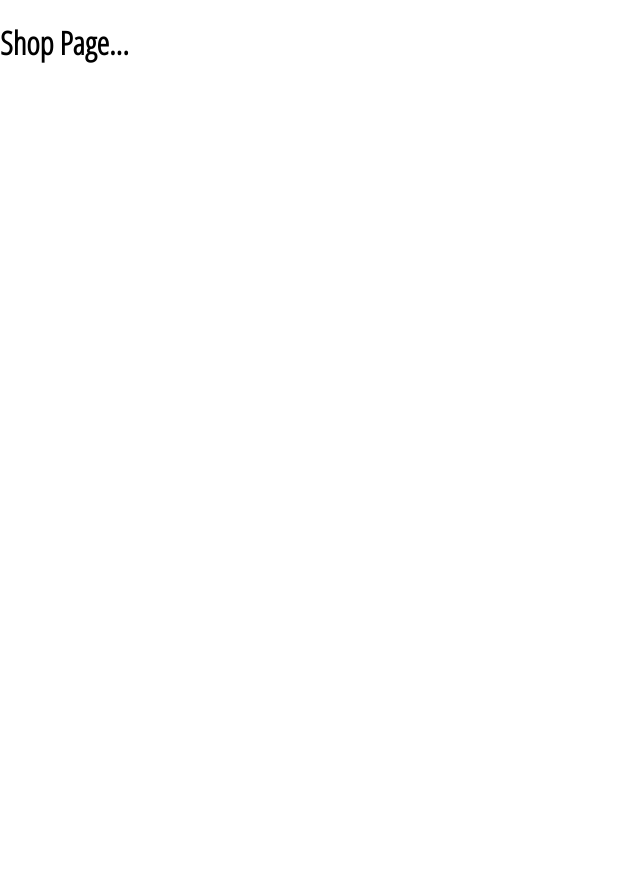
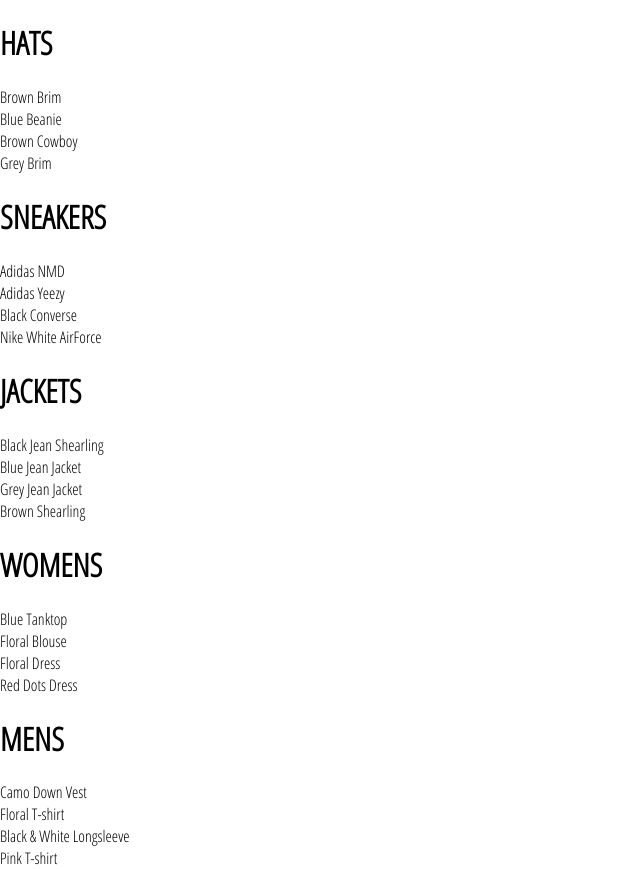
Before and after one commit to And4Web/And-Clothing-Ecommerce, a React (Create React App) app: page /shop in a window 1280 px wide. Shown: the whole page, without its empty margins (0-640 px from the left). Before the commit the page ends 800 px from the top, so only its background shows below. Built offline with nearby package versions, Linux system fonts and the light colour scheme.

Commit message:
preview collection

```diff
--- a/src/components/preview-collection/preview-collection.component.jsx
+++ b/src/components/preview-collection/preview-collection.component.jsx
@@ -1,6 +1,19 @@
 import React from 'react';
 import './preview-collection.styles.sass';
 
+const CollectionPreview = ({title, items}) => (
+  <div className='collection-preview'>
+    <h1 className='title'>{title.toUpperCase()}</h1>
+    <div className='preview'>
+      {
+        items.filter((item, index) => index < 4).map(item => (
+          <div key={item.id}>{item.name}</div>
+        ))
+      }
+    </div>
+  </div>
+)
 
 
-export default PreviewCollection;
+
+export default CollectionPreview;
--- a/src/pages/shop/shop.component.jsx
+++ b/src/pages/shop/shop.component.jsx
@@ -1,5 +1,6 @@
 import React from 'react';
 import SHOP_DATA from './shop.data';
+import CollectionPreview from '../../components/preview-collection/preview-collection.component';
 
 class ShopPage extends React.Component{
   constructor(props){
@@ -11,7 +12,15 @@
   }
 
   render() {
-    return <div><h1>Shop Page...</h1></div>
+    const {collections} = this.state;
+    return (<div className='shop-page'>
+    {
+      collections.map(({id, ...otherCollectionProps}) => (
+        <CollectionPreview key={id} {...otherCollectionProps}/>
+      ))
+    }
+
+    </div>);
     }
   }
 
```
